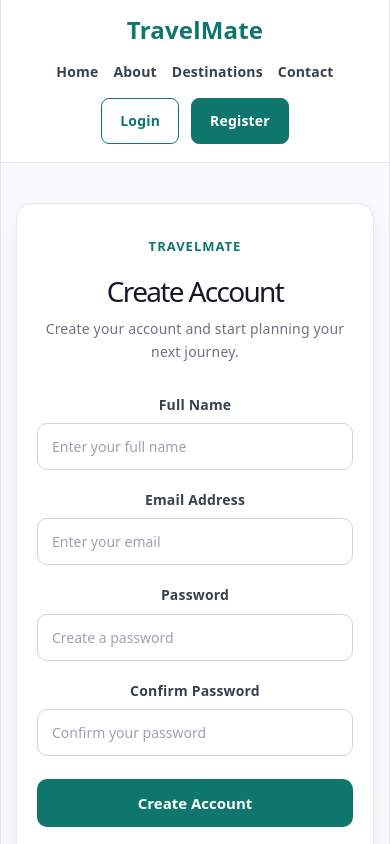
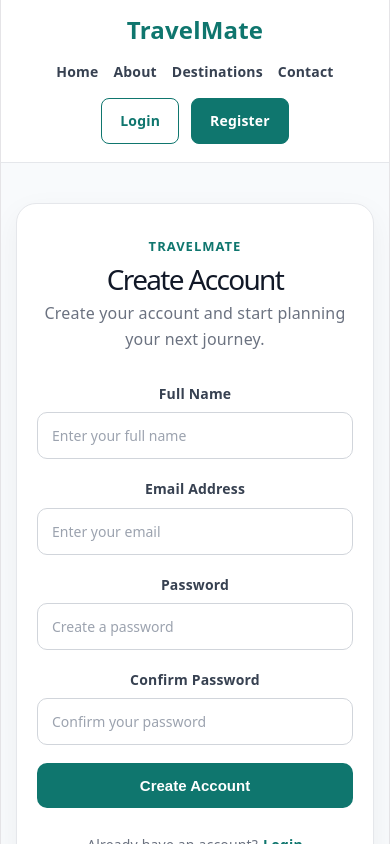
Before and after one commit to Divya-Bhandari/learning, a React (Vite) app in the folder TravelMate/TravelMate/: page /register in a window 390 px wide. Shown: the top 844 px of the page. Built offline with nearby package versions, Linux system fonts and the light colour scheme.

Commit message:
Complete register page styling

```diff
--- a/TravelMate/TravelMate/src/pages/Register.css
+++ b/TravelMate/TravelMate/src/pages/Register.css
@@ -1,5 +1,5 @@
 .register-page {
-  min-height: calc(100vh - 72px);
+  min-height: 80vh;
   display: flex;
   justify-content: center;
   align-items: center;
@@ -25,8 +25,6 @@
 }
 
 .register-header > span {
-  display: inline-block;
-  margin-bottom: 8px;
   color: #0f766e;
   font-size: 13px;
   font-weight: 700;
@@ -35,39 +33,24 @@
 }
 
 .register-header h1 {
-  margin: 8px 0 10px;
+  margin: 10px 0;
   color: #111827;
   font-size: 32px;
-  line-height: 1.2;
 }
 
 .register-header p {
   margin: 0;
   color: #6b7280;
-  font-size: 14px;
   line-height: 1.6;
 }
 
 .register-error {
   margin-bottom: 20px;
-  padding: 12px 14px;
-  border: 1px solid #fecaca;
+  padding: 12px;
   border-radius: 8px;
   background: #fee2e2;
   color: #b91c1c;
   font-size: 14px;
-  line-height: 1.5;
-}
-
-.register-success {
-  margin-bottom: 20px;
-  padding: 12px 14px;
-  border: 1px solid #99f6e4;
-  border-radius: 8px;
-  background: #f0fdfa;
-  color: #0f766e;
-  font-size: 14px;
-  line-height: 1.5;
 }
 
 .register-field {
@@ -88,15 +71,12 @@
   padding: 13px 14px;
   border: 1px solid #d1d5db;
   border-radius: 10px;
+  box-sizing: border-box;
+  outline: none;
   background: #ffffff;
   color: #111827;
-  box-sizing: border-box;
-  outline: none;
   font-family: inherit;
   font-size: 14px;
-  transition:
-    border-color 0.2s ease,
-    box-shadow 0.2s ease;
 }
 
 .register-field input::placeholder {
@@ -110,13 +90,11 @@
 
 .register-submit-button {
   width: 100%;
-  margin-top: 5px;
   padding: 14px;
   border: none;
   border-radius: 10px;
   background: #0f766e;
   color: #ffffff;
-  font-family: inherit;
   font-size: 15px;
   font-weight: 700;
   cursor: pointer;
@@ -130,10 +108,6 @@
   transform: translateY(-1px);
 }
 
-.register-submit-button:active {
-  transform: translateY(0);
-}
-
 .register-login {
   margin-top: 25px;
   text-align: center;
@@ -141,7 +115,6 @@
 
 .register-login p {
   display: inline;
-  margin: 0;
   color: #6b7280;
   font-size: 14px;
 }
@@ -161,13 +134,11 @@
 
 @media (max-width: 500px) {
   .register-page {
-    min-height: calc(100vh - 60px);
     padding: 40px 15px;
   }
 
   .register-card {
     padding: 30px 20px;
-    border-radius: 16px;
   }
 
   .register-header h1 {
```
